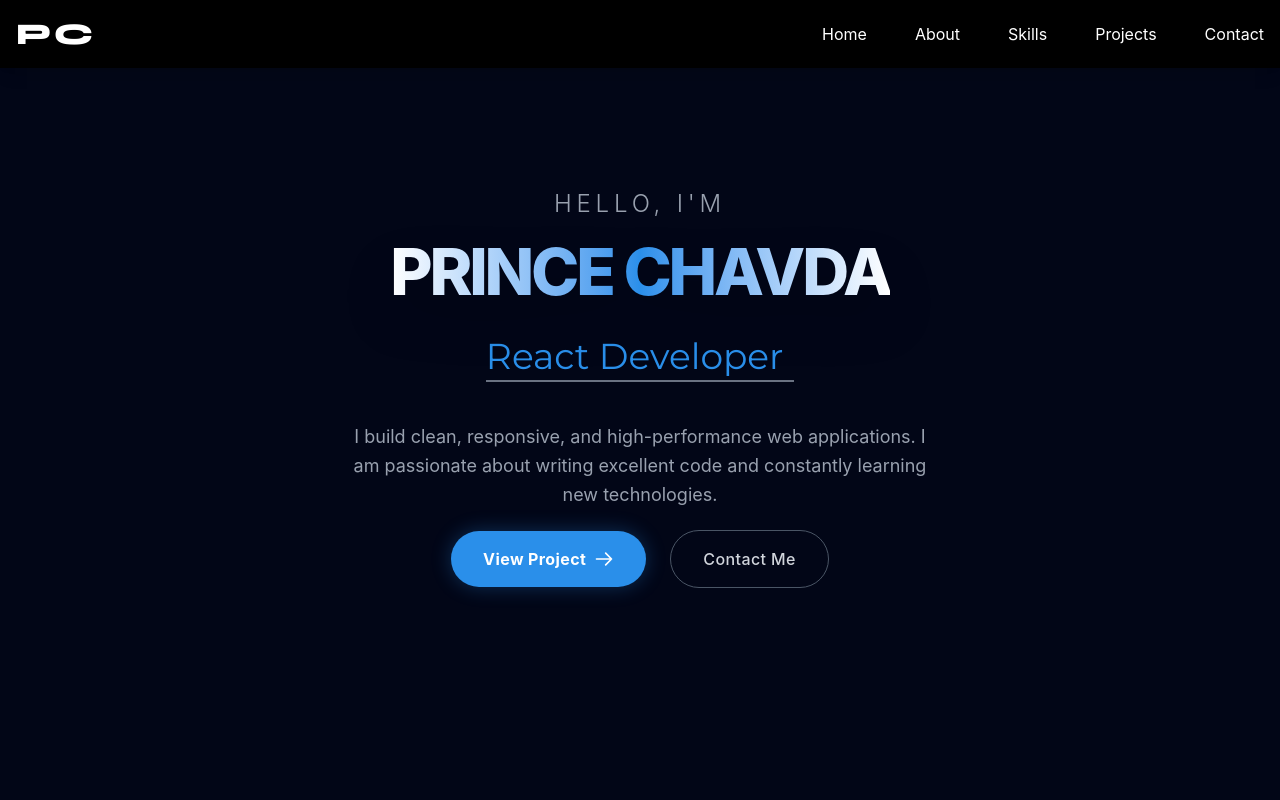
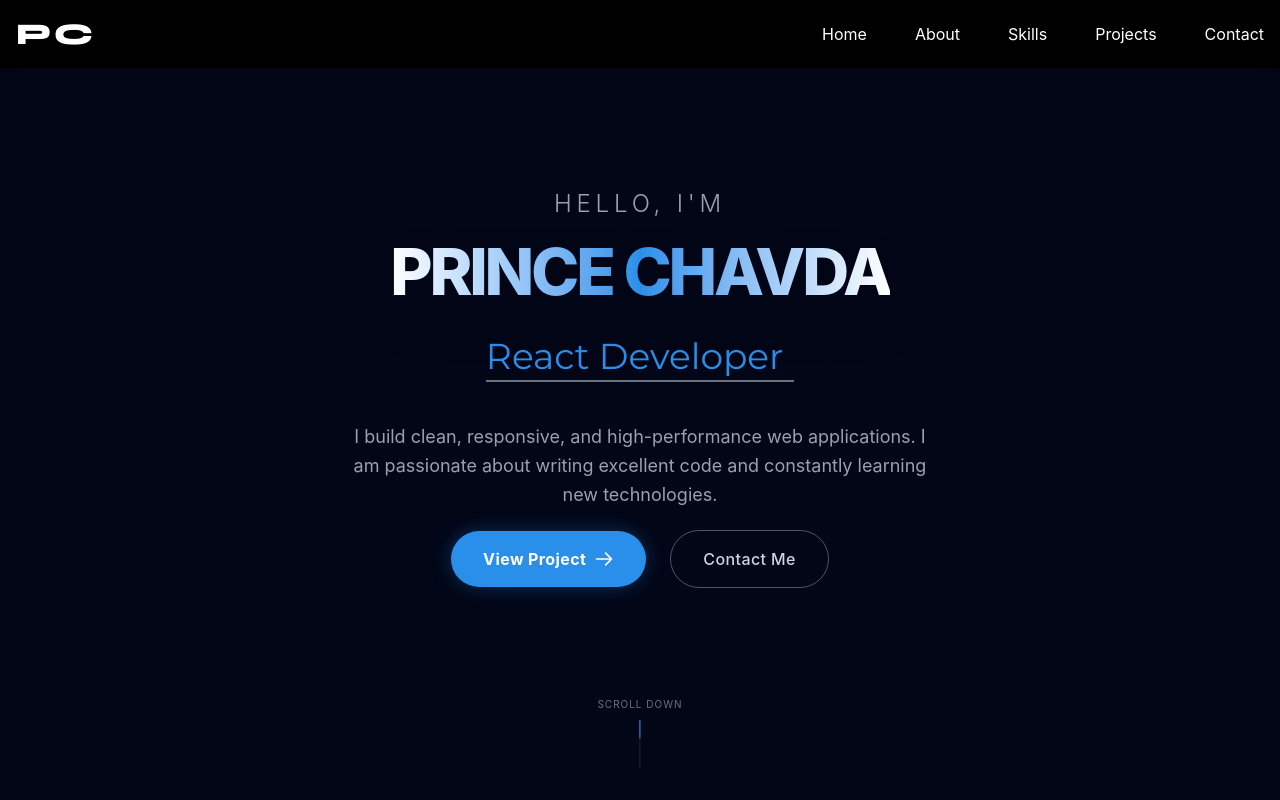
Before and after one commit to PrinceChavda09/Portfolio, a React (Vite) app: page / in a window 1280 px wide. Shown: the top 800 px of the page. Built offline with nearby package versions, Linux system fonts and the light colour scheme.

Commit message:
Add a Scroll Indicator

```diff
--- a/src/Components/HeroSection.jsx
+++ b/src/Components/HeroSection.jsx
@@ -90,6 +90,16 @@ export default function Hero() {
           </a>
         </div>
       </div>
+
+      {/* Scroll Indicator */}
+      <div className="absolute bottom-8 left-1/2 transform -translate-x-1/2 flex flex-col items-center z-10">
+        <span className="text-gray-500 text-[10px] tracking-widest uppercase mb-2">
+          Scroll Down
+        </span>
+        <div className="w-[1px] h-12 bg-gray-800 relative overflow-hidden">
+          <div className="w-full h-1/2 bg-[#2A8FEA] absolute top-0 left-0 animate-[bounce_2s_infinite]" />
+        </div>
+      </div>
     </section>
   );
 }
```
